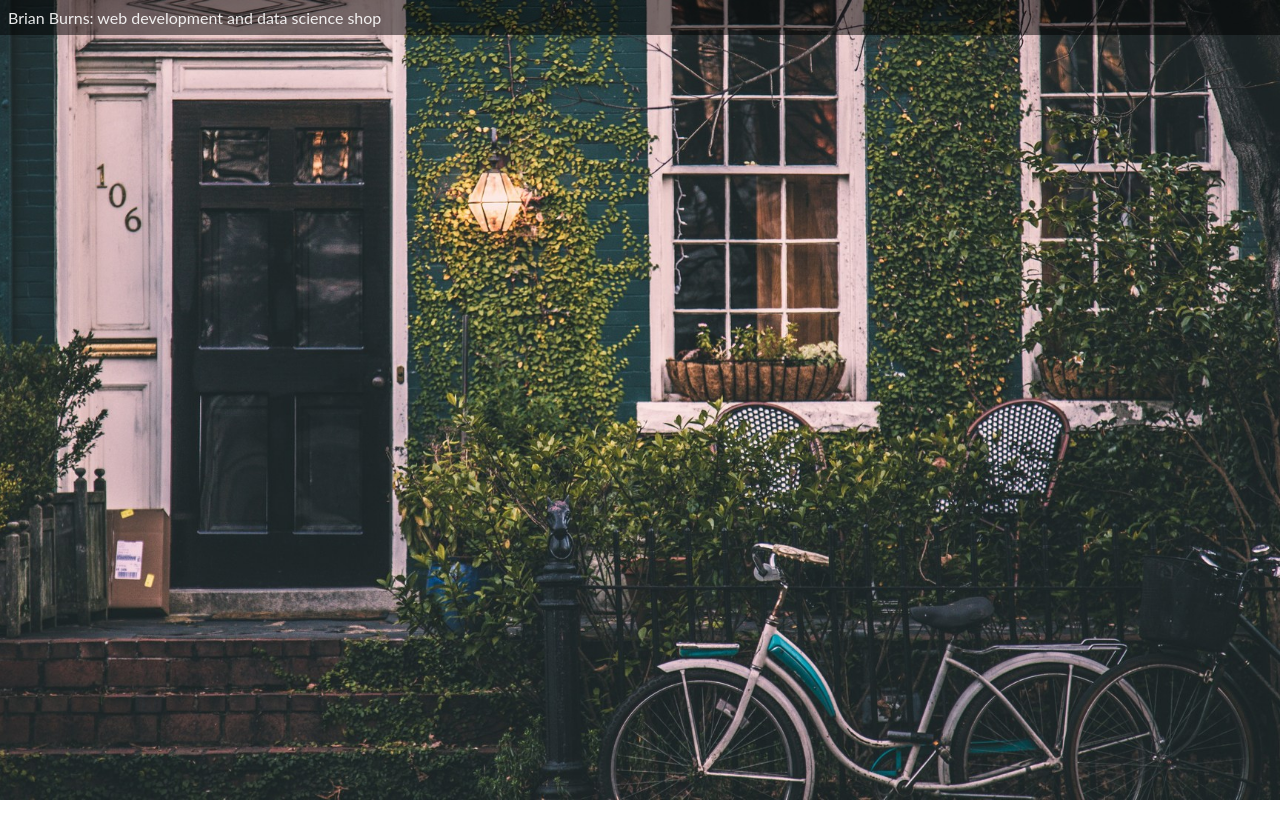
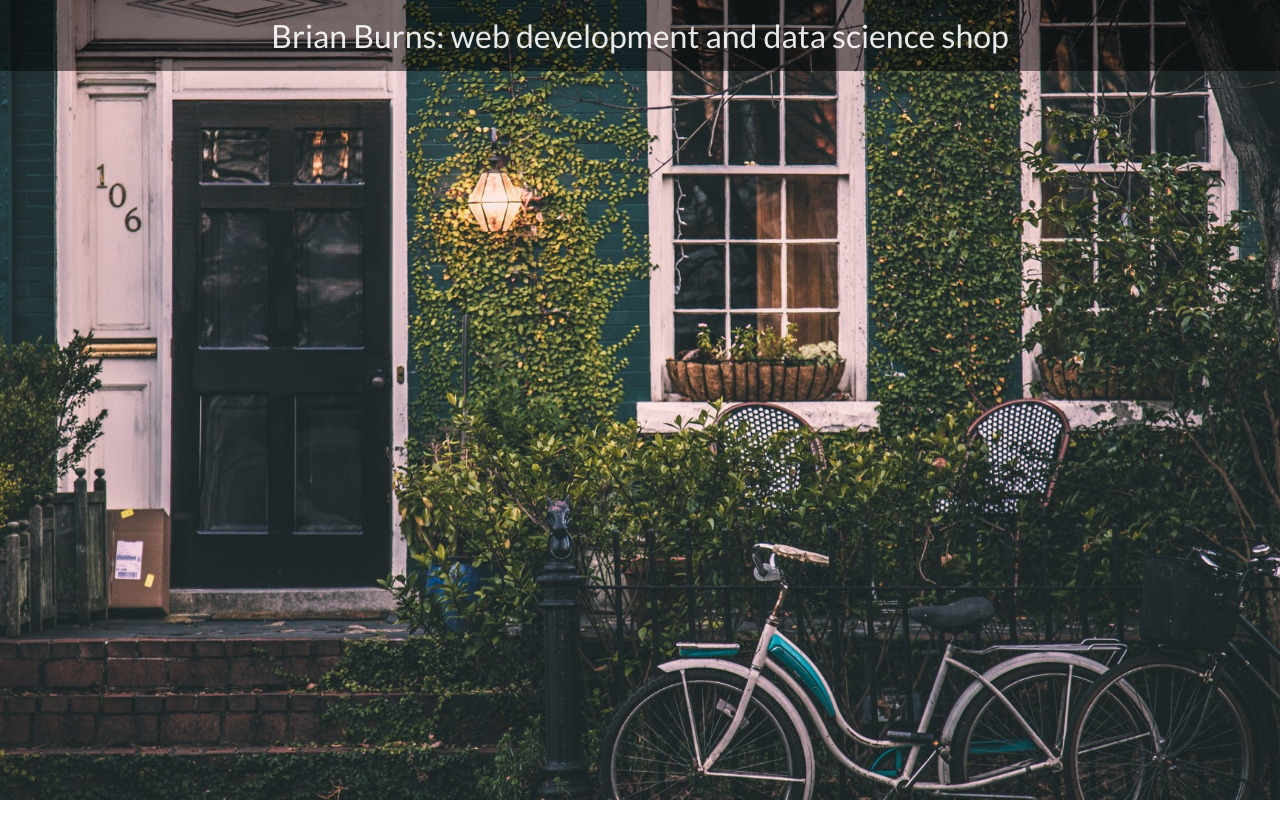
Before and after one commit to bburns/gatsby-site, a Gatsby site: page / in a window 1280 px wide. Shown: the top 838 px of the page. Built offline with nearby package versions, Linux system fonts and the light colour scheme; Gatsby itself is replaced by a stand-in of ours.

Commit message:
use lato

```diff
--- a/src/styles/layout.css
+++ b/src/styles/layout.css
@@ -1,3 +1,5 @@
+@import url('https://fonts.googleapis.com/css?family=Lato');
+
 html {
   box-sizing: border-box;
 }
@@ -45,9 +47,10 @@
 .header h1 {
   margin: 0;
   padding: 0.5em;
-  font-size: 1em;
+  font-size: 2em;
   font-weight: normal;
   color: rgba(255,255,255,0.9);
   /* color: rgba(0,0,0,0.9); */
   background: rgba(0,0,0,0.5);
+  text-align: center;
 }
```
